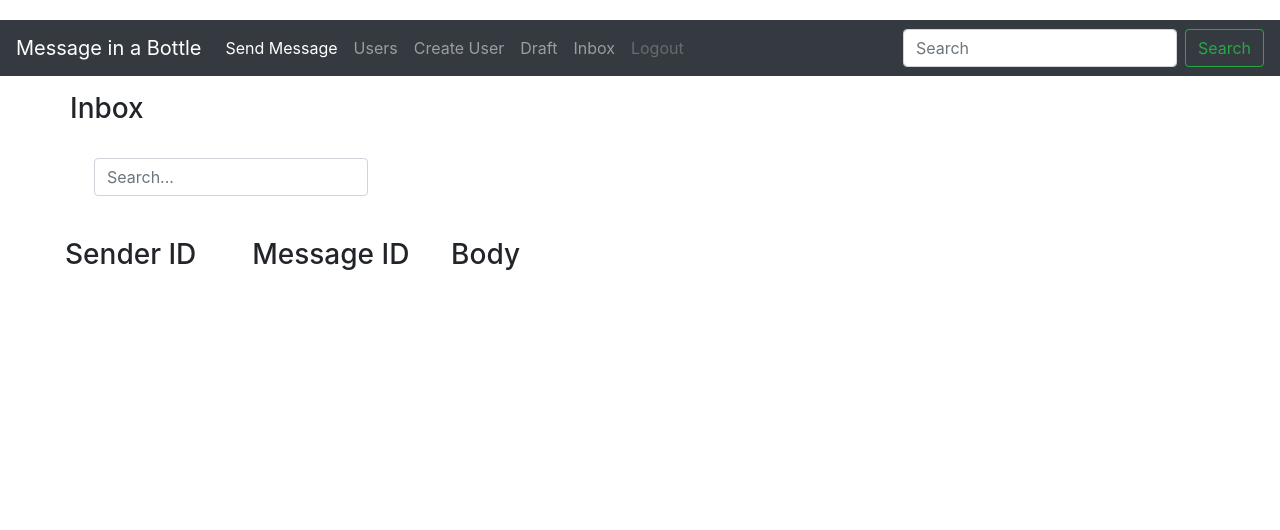
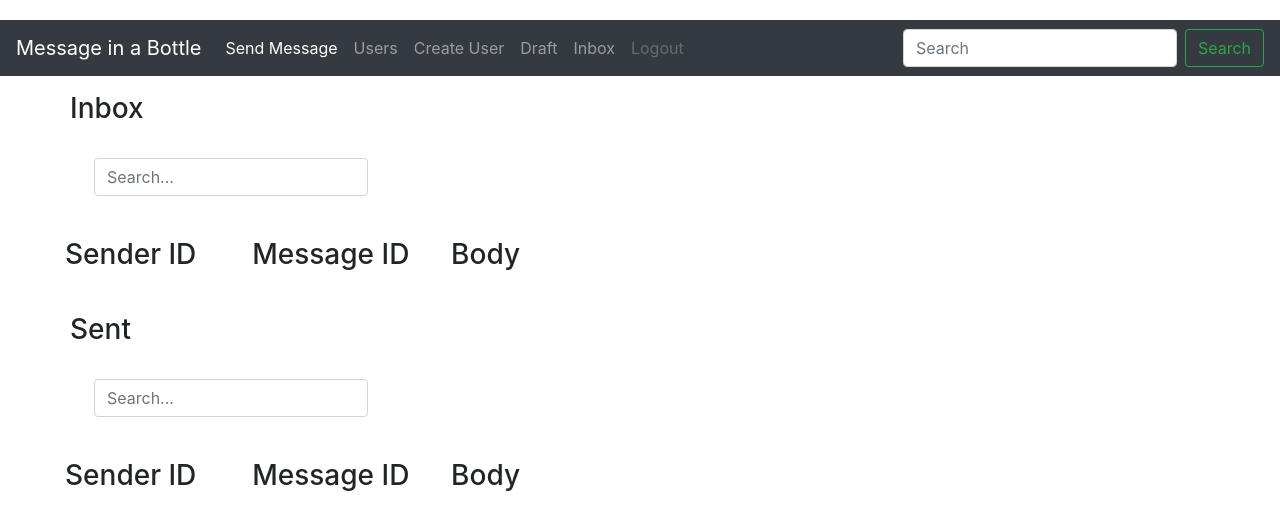
Before and after one commit to TommasoLencioni/squad2-MyMessageInTheBottle, a Flask app: template monolith/templates/mailbox.html in a window 1280 px wide. Shown: the top 530 px of the page. Run offline with Flask 2, Linux system fonts and the light colour scheme; the template is opened without the code that fills it, so the values that code supplies are empty; some libraries are stand-ins or nearby versions.

Commit message:
Diplayd both recieved and sent messages

```diff
--- a/monolith/templates/mailbox.html
+++ b/monolith/templates/mailbox.html
@@ -81,6 +81,59 @@
           </div>
         </div>
 
+
+        <div class="container p-0">
+            <h1 class="h3 mt-3 mb-3">Sent</h1>
+
+        <div class="px-4 d-none d-md-block">
+            <div class="d-flex align-items-center">
+                <div class="flex-grow-1">
+                    <input type="text" class="form-control my-3" placeholder="Search...">
+                </div>
+            </div>
+        </div>
+
+<div class="row">
+  <div style="width: 16%; float: left; padding: 10px;">
+    <h2 class="h3 mt-3 mb-3">Sender ID</h2>
+    {% for message in sendMessages: %}
+        <a class="list-group-item list-group-item-action border-1" style="background-color:#ccc;">
+            <div class="d-flex align-items-start">
+                <div class="flex-grow-1 ml-3">
+                    {{message.sender_id}}
+                    </div>
+            </div>
+        </a>
+    {% endfor %}
+  </div>
+
+  <div style="width: 17%; float: left; padding: 10px;">
+    <h2 class="h3 mt-3 mb-3">Message ID</h2>
+    {% for message in sendMessages: %}
+        <a class="list-group-item list-group-item-action border-1" style="background-color:#ccc;">
+            <div class="d-flex align-items-start">
+                <div class="flex-grow-1 ml-3">
+                    {{message.message_id}}
+                    </div>
+            </div>
+        </a>
+    {% endfor %}
+  </div>
+
+  <div style="width: 67%; float: left; padding: 10px;">
+    <h2 class="h3 mt-3 mb-3">Body</h2>
+    {% for message in sendMessages: %}
+        <a class="list-group-item list-group-item-action border-1" style="background-color:#ccc;">
+            <div class="d-flex align-items-start">
+                <div class="flex-grow-1 ml-3">
+                    {{message.body}}
+                    </div>
+            </div>
+        </a>
+    {% endfor %}
+  </div>
+</div>
+
     </div>
     </body>
 </html>
--- a/monolith/views/users.py
+++ b/monolith/views/users.py
@@ -122,6 +122,6 @@ def delete_account():
 
 @users.route('/mailbox', methods=['GET'])
 def inbox():
-    _messages = db.session.query(Message).filter(Message.receiver_id == current_user.id)
-    _users = db.session.query(User)
-    return render_template("inbox.html", messages=_messages, users=_users)
+    _recMessages = db.session.query(Message).filter(Message.receiver_id == current_user.id)
+    _sentMessages = db.session.query(Message).filter(Message.sender_id == current_user.id)
+    return render_template("mailbox.html", messages=_recMessages, sendMessages=_sentMessages)
```
